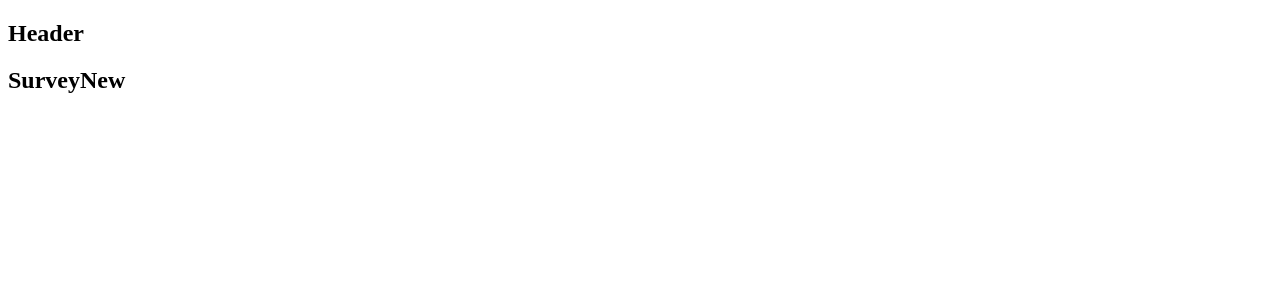
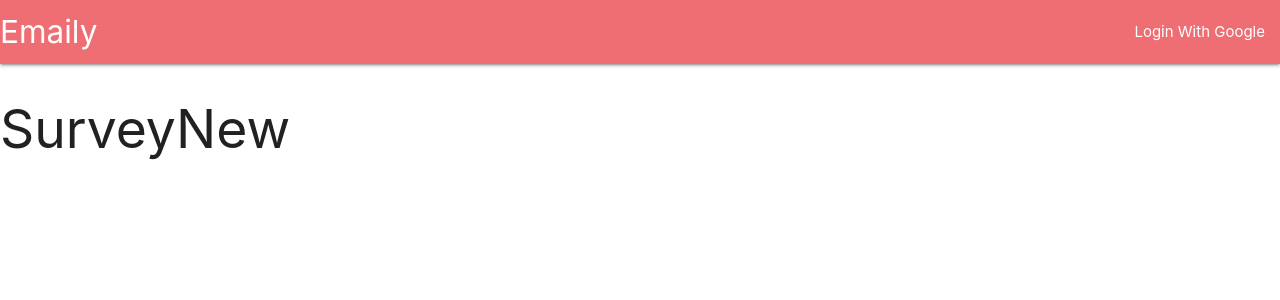
Before and after one commit to evangeline013/emaily_feedback_collector, a React (Create React App) app in the folder client/: page /surveys/new in a window 1280 px wide. Shown: the top 300 px of the page. Built offline with nearby package versions, Linux system fonts and the light colour scheme.

Commit message:
set up materializeCSS

```diff
--- a/client/package.json
+++ b/client/package.json
@@ -7,6 +7,7 @@
     "@testing-library/react": "^9.5.0",
     "@testing-library/user-event": "^7.2.1",
     "http-proxy-middleware": "^1.0.3",
+    "materialize-css": "^1.0.0-rc.2",
     "react": "^16.13.1",
     "react-dom": "^16.13.1",
     "react-redux": "^7.2.0",
--- a/client/src/components/App.js
+++ b/client/src/components/App.js
@@ -1,7 +1,7 @@
 import React from 'react';
 import { BrowserRouter, Route } from 'react-router-dom';
+import Header from './Header';
 
-const Header = () => <h2>Header</h2>;
 const Dashboard = () => <h2>Dashboard</h2>;
 const SurveyNew = () => <h2>SurveyNew</h2>;
 const Landing = () => <h2>Landing</h2>;
--- /dev/null
+++ b/client/src/components/Header.js
@@ -0,0 +1,20 @@
+import React, { Component } from 'react';
+
+class Header extends Component {
+    render() {
+        return (
+            <nav>
+                <div className="nav-wrapper">
+                    <a href="#" className="left brand-logo">Emaily</a>
+                    <ul id="nav-mobile" className="right hide-on-med-and-down">
+                        <li>
+                            <a>Login With Google</a>
+                        </li>
+                    </ul>
+                </div>
+            </nav>
+        );
+    }
+}
+
+export default Header;
--- a/client/src/index.js
+++ b/client/src/index.js
@@ -1,3 +1,4 @@
+import 'materialize-css/dist/css/materialize.min.css';
 import React from 'react';
 import ReactDOM from 'react-dom';
 import App from  './components/App';
```
Also changed, not shown: 1 other file (tests, documents, lock files or other folders).
